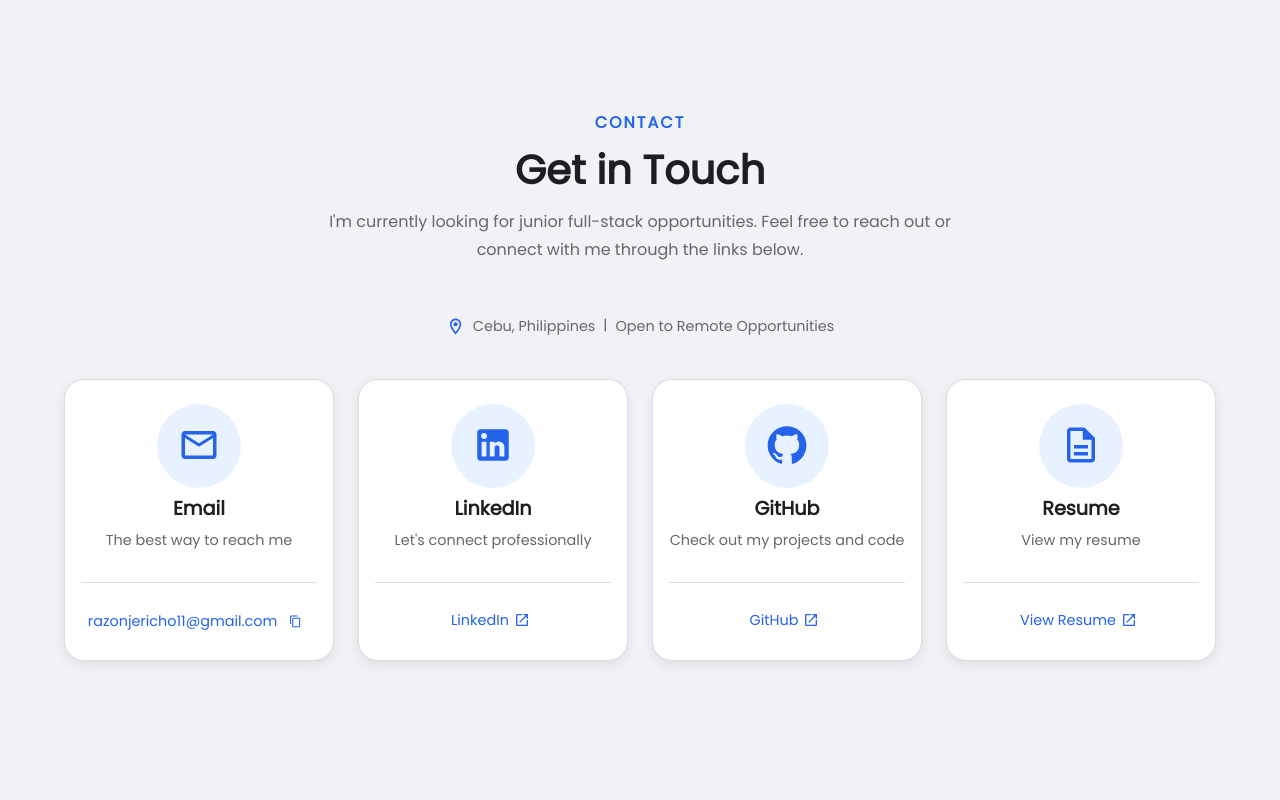
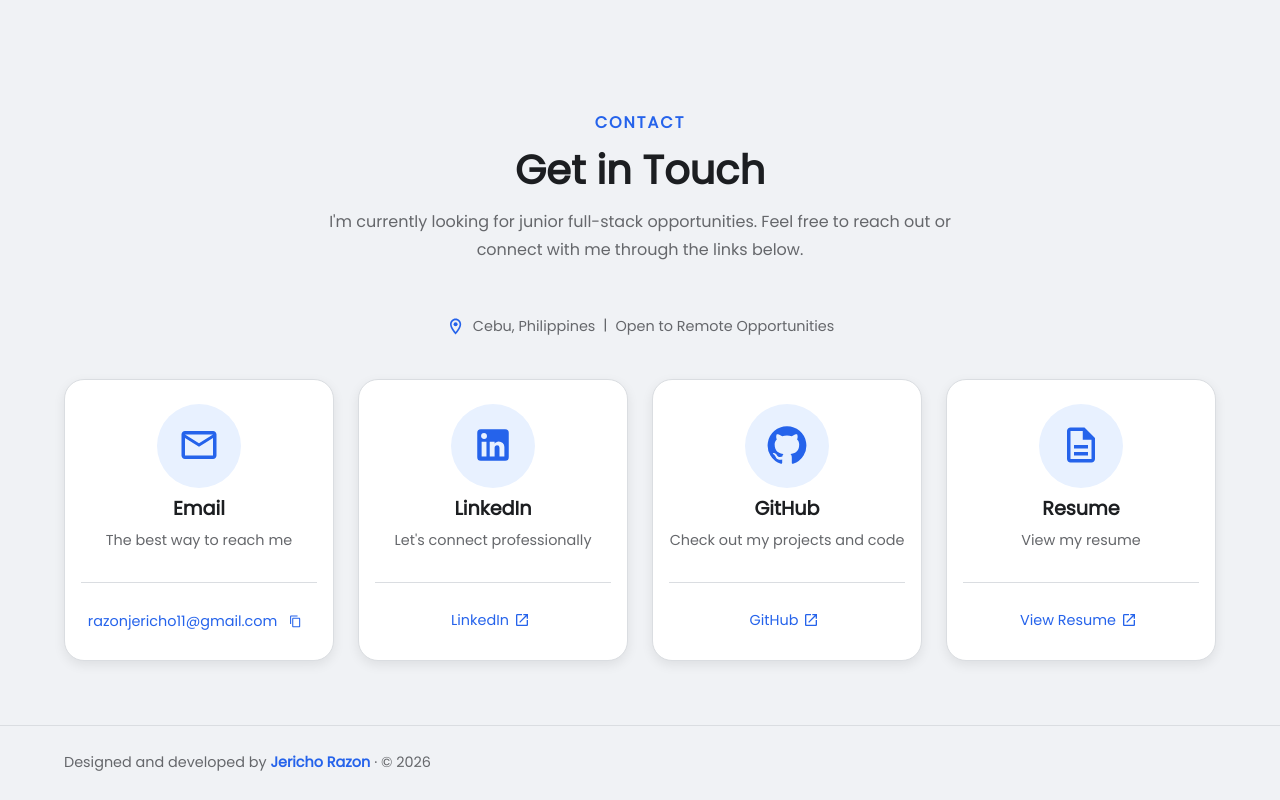
Before and after one commit to razonjericho/HTML-and-CSS-Web-Portfolio, a React (Vite) app in the folder web-portfolio/: page / in a window 1280 px wide. Shown: the part 3256-4056 px from the top of the page. Before the commit the page ends 3981 px from the top, so only its background shows below. Built offline with nearby package versions, Linux system fonts and the light colour scheme.

Commit message:
feat: add responsive footer with attribution

```diff
--- a/web-portfolio/src/App.jsx
+++ b/web-portfolio/src/App.jsx
@@ -6,6 +6,7 @@ import TechStack from "./sections/TechStack/TechStack";
 import Experience from "./sections/Experience/Experience";
 import Project from "./sections/Project/Project";
 import Contact from "./sections/Contact/Contact";
+import Footer from "./components/Footer/Footer";
 import { Button, Card, CardContent, Typography, Container, Toolbar } from "@mui/material";
 
 function App() {
@@ -21,6 +22,7 @@ function App() {
         <Experience />
         <Project />
         <Contact />
+        <Footer />
       </main>
     </div>
 
--- /dev/null
+++ b/web-portfolio/src/components/Footer/Footer.jsx
@@ -0,0 +1,88 @@
+import React from "react";
+import { Container, Box, Typography } from "@mui/material";
+
+function Footer() {
+    const currentYear = new Date().getFullYear();
+
+    return(
+        <Box
+            component="footer"
+            sx={{
+                py: 3,
+                borderTop: 1,
+                borderColor: "divider",
+                bgcolor: "background.default"
+            }}
+        >
+            <Container maxWidth="lg">
+                {/* Desktop & Tablet */}
+                <Typography
+                    sx={{
+                        display: {
+                            xs: "none",
+                            sm: "block",
+                        },
+                        color: "text.secondary",
+                        fontSize: {
+                            sm: "0.875rem",
+                            md: "1.2rem",
+                            lg: "0.9rem",
+                        },
+                        py: {
+                            xs: 0,
+                            sm: 0,
+                            md: 1,
+                            lg: 0,
+                        },
+                    }}
+                >
+                    Designed and developed by{" "}
+                    <Typography
+                        component="span"
+                        sx={{
+                            color: "primary.main",
+                            fontSize: {
+                                sm: "0.875rem",
+                                md: "1.2rem",
+                                lg: "0.9rem",
+                            },
+                            fontWeight: 600,
+                        }}
+                    >
+                        Jericho Razon
+                    </Typography>
+                    {" "}· © {currentYear}
+                </Typography>
+
+                {/* Mobile */}
+                <Typography
+                    sx={{
+                        display: {
+                            xs: "block",
+                            sm: "none",
+                        },
+                        color: "text.secondary",
+                        fontSize: "0.875rem",
+                    }}
+                >
+                    Designed and developed
+                    <br />
+                    by{" "}
+                    <Typography
+                        component="span"
+                        sx={{
+                            color: "primary.main",
+                            fontWeight: 600,
+                        }}
+                    >
+                        Jericho Razon
+                    </Typography>
+                    {" "}· © {currentYear}
+                </Typography>
+            </Container>
+        </Box>
+
+    )
+}
+
+export default Footer;
```
